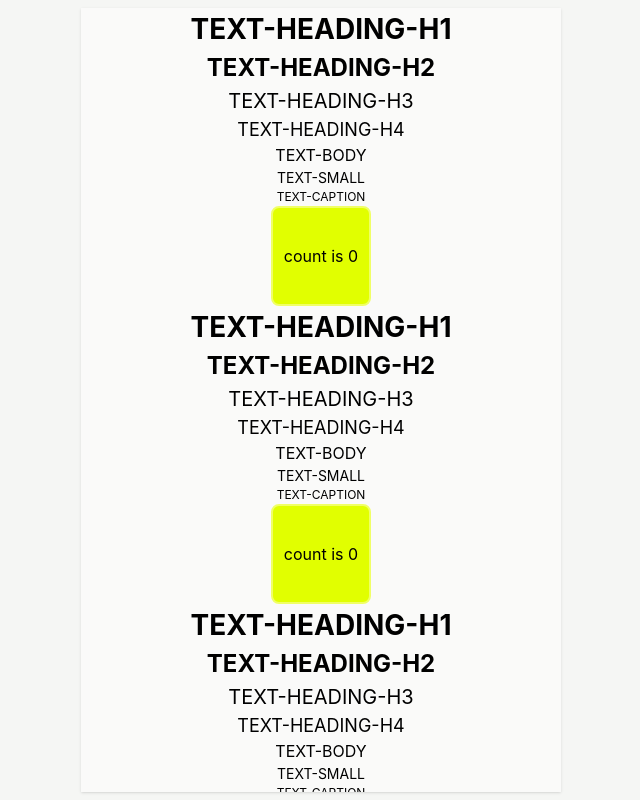
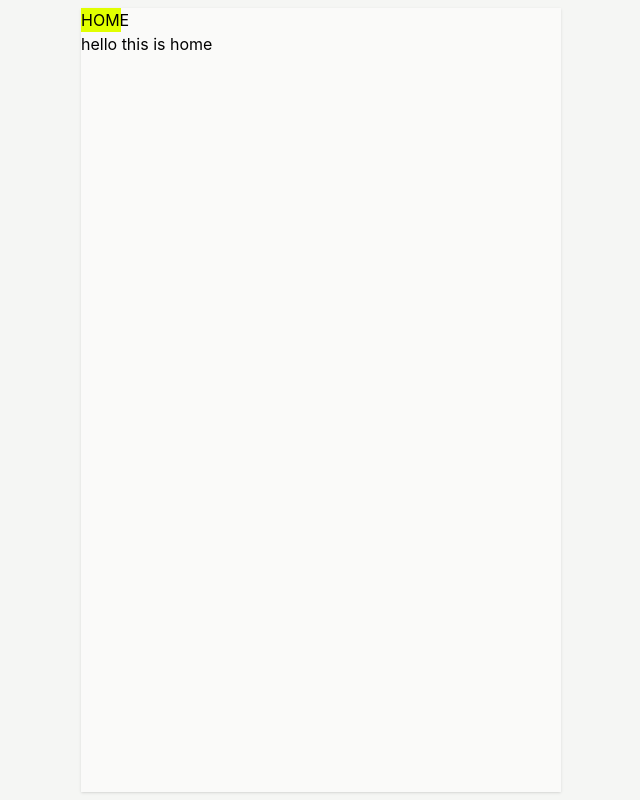
Before and after one commit to Samsung-SCSA-25th-Team2/tennis-web-app-fe, a React (Vite) app in the folder catch-tennis/: page / in a window 1280 px wide. Shown: the whole page, without its empty margins (319-959 px from the left). Built offline with nearby package versions, Linux system fonts and the light colour scheme; a web font is replaced by a local one.

Commit message:
feat: add routing

```diff
--- a/catch-tennis/package.json
+++ b/catch-tennis/package.json
@@ -13,6 +13,7 @@
     "@tailwindcss/vite": "^4.1.17",
     "react": "^19.2.0",
     "react-dom": "^19.2.0",
+    "react-router-dom": "^7.9.6",
     "tailwindcss": "^4.1.17"
   },
   "devDependencies": {
--- a/catch-tennis/src/App.css
+++ /dev/null
@@ -1,4 +0,0 @@
-.my-btn {
-    width: 100px;
-    height: 100px;
-}
--- a/catch-tennis/src/App.tsx
+++ b/catch-tennis/src/App.tsx
@@ -1,29 +1,28 @@
-import {useState} from 'react'
-import './App.css'
+import {createBrowserRouter, RouterProvider} from 'react-router-dom';
+
+import MobileLayout from "./layouts/MobileLayout.tsx";
+import Home from "./pages/home.tsx";
+import Profile from "./pages/profile.tsx";
+
+const router = createBrowserRouter([
+    {
+        path: "/",
+        element: <MobileLayout/>,
+        children: [
+            {
+                index: true,
+                element: <Home/>
+            },
+            {
+                path: "profile",
+                element: <Profile/>
+            }
+        ]
+    }
+]);
 
 function App() {
-    const [count, setCount] = useState(0)
-
-    return (
-        <>
-            {Array.from({length: 10}).map(() => (
-                <div className="flex flex-col items-center">
-                    <span className="text-heading-h1">TEXT-HEADING-H1</span>
-                    <span className="text-heading-h2">TEXT-HEADING-H2</span>
-                    <span className="text-heading-h3">TEXT-HEADING-H3</span>
-                    <span className="text-heading-h4">TEXT-HEADING-H4</span>
-                    <span className="text-body">TEXT-BODY</span>
-                    <span className="text-small">TEXT-SMALL</span>
-                    <span className="text-caption">TEXT-CAPTION</span>
-                    <button
-                        className="my-btn border-md border-primary-border bg-primary rounded-sm"
-                        onClick={() => setCount((count) => count + 1)}>
-                        count is {count}
-                    </button>
-                </div>
-            ))}
-        </>
-    )
+    return <RouterProvider router={router}/>;
 }
 
 export default App
--- a/catch-tennis/src/layouts/MobileLayout.tsx
+++ b/catch-tennis/src/layouts/MobileLayout.tsx
@@ -1,10 +1,7 @@
-import React from 'react';
+import {Outlet} from 'react-router-dom';
 
-interface MobileLayoutProps {
-    children: React.ReactNode
-}
 
-const MobileLayout = ({children}: MobileLayoutProps) => {
+const MobileLayout = () => {
     return (
         <div className="
             flex justify-center items-center
@@ -25,7 +22,7 @@ const MobileLayout = ({children}: MobileLayoutProps) => {
                     scrollbar-hide
                     min-h-0
                 ">
-                    {children}
+                    <Outlet/>
                 </main>
             </div>
         </div>
--- a/catch-tennis/src/main.tsx
+++ b/catch-tennis/src/main.tsx
@@ -2,13 +2,10 @@ import {StrictMode} from 'react'
 import {createRoot} from 'react-dom/client'
 import './index.css'
 import App from './App.tsx'
-import MobileLayout from "./layouts/MobileLayout.tsx";
 
 
 createRoot(document.getElementById('root')!).render(
     <StrictMode>
-        <MobileLayout>
-            <App/>
-        </MobileLayout>
+        <App/>
     </StrictMode>,
 )
--- /dev/null
+++ b/catch-tennis/src/pages/home.tsx
@@ -0,0 +1,12 @@
+const Home = () => {
+    return (
+        <>
+            <div className="w-10 bg-primary">HOME</div>
+            <span>
+                hello this is home
+            </span>
+        </>
+    )
+}
+
+export default Home;
--- /dev/null
+++ b/catch-tennis/src/pages/profile.tsx
@@ -0,0 +1,12 @@
+const Profile= () => {
+    return (
+        <>
+            <div className="w-10 bg-primary">HOME</div>
+            <span>
+                hello this is profile
+            </span>
+        </>
+    )
+}
+
+export default Profile;
```
Also changed, not shown: 1 other file (tests, documents, lock files or other folders).
